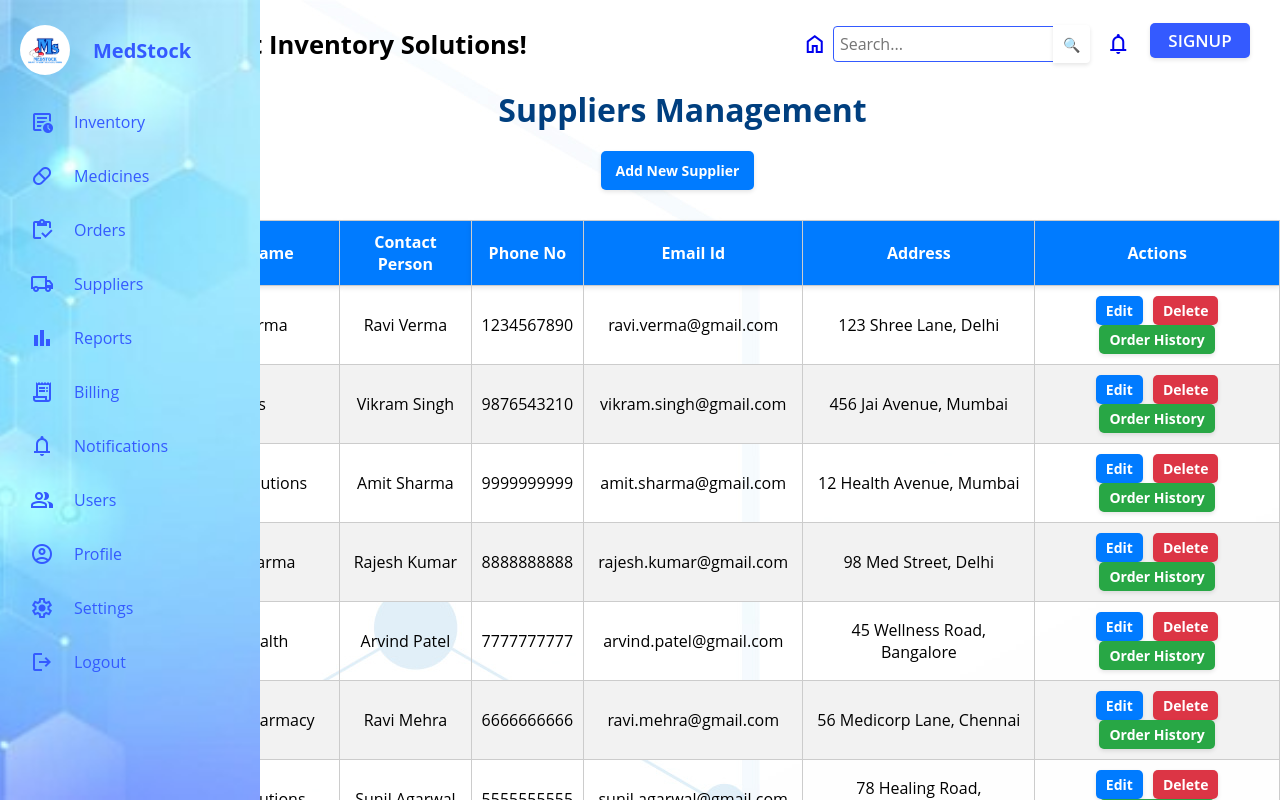
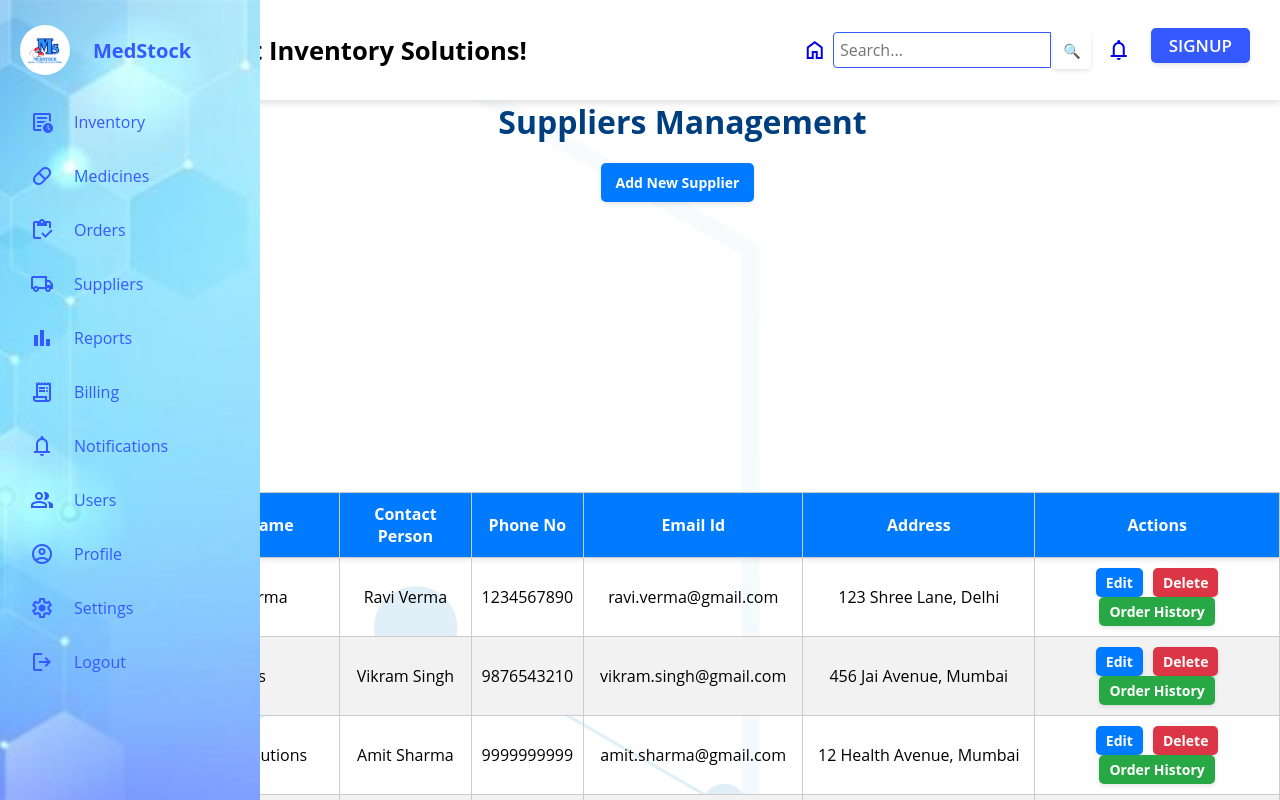
Before and after one commit to dnm10/New-MedStock, a React (Create React App) app in the folder medstock-app/: page /Supplier in a window 1280 px wide. Shown: the top 800 px of the page. Built offline with nearby package versions, Linux system fonts and the light colour scheme.

Commit message:
modifications in css

```diff
--- a/medstock-app/src/App.js
+++ b/medstock-app/src/App.js
@@ -2,7 +2,7 @@ import React from 'react';
 import Header from './Components/Header';
 import Notifications from "./Components/Notifications";
 import FormPopup from './Components/FormPopup';
-import SideBar from './Components/Sidebar';
+import Sidebar from './Components/Sidebar';
 import Home from './Components/Home';
 import Inventory from './Components/Inventory';
 import Billing from './Components/Billing';
@@ -33,7 +33,7 @@ function App() {
       </Routes>
 
       <FormPopup />
-      <SideBar />
+      <Sidebar />
       </Router>
     </div>
   );
--- a/medstock-app/src/Components/Header.css
+++ b/medstock-app/src/Components/Header.css
@@ -1,4 +1,4 @@
-.header{
+.header {
   position: sticky;
   top: 0;
   left: 0;
@@ -11,10 +11,16 @@
 }
 
 .navbar {
+  position: sticky; /* Explicitly make the navbar sticky */
+  top: 0; /* Aligns the sticky position to the top */
   display: flex;
   justify-content: space-between;
   align-items: center;
-  padding: 0 20px;
+  padding: 10px 20px; /* Adjust padding for better spacing */
+  background-color: #ffffff; /* Inherit background for better visibility */
+  box-shadow: rgba(0, 0, 0, 0.1) 0px 4px 6px; /* Adds a soft shadow to the navbar */
+  z-index: 5; /* Ensures the navbar is above other content */
+  height: 100px;
 }
 
 .navbar-brand {
@@ -61,17 +67,17 @@
 
 .search-container button {
   padding: 7px 10px;
-  margin-left: -2px;
+  margin-left: 2px;
   background-color: #ffffff;
   color: #fff;
-  border-color: #345aff;
+
   border-radius: 0 4px 4px 0;
   cursor: pointer;
   height: 38.5px;
 }
 
 .search-container button:hover {
-  background-color: #4ba1fc;
+  background-color: #ffffff;
 }
 
 #signup-btn {
@@ -83,7 +89,7 @@
   font-size: 17px;
   font-weight: 600;
   padding: 6px 18px;
-  margin-bottom: 30px;
+  margin-bottom: 10px;
   border-radius: 5px;
   cursor: pointer;
   transition: 0.15s ease;
--- a/medstock-app/src/Components/Header.js
+++ b/medstock-app/src/Components/Header.js
@@ -23,7 +23,9 @@ function Header() {
         <span className="material-symbols-outlined">notifications</span>
       </Link>
 
+      <Link to="/Signup">
       <button className="btn btn-outline-primary" id="signup-btn">SIGNUP</button>
+      </Link>
     </div>
     </nav>
   </header>
--- a/medstock-app/src/Components/Inventory.module.css
+++ b/medstock-app/src/Components/Inventory.module.css
@@ -178,6 +178,7 @@ table td button {
     margin-top: 5px;
     height: 550px;
     margin-top: 100px;
+
   }
 
   label {
--- a/medstock-app/src/Components/Sidebar.js
+++ b/medstock-app/src/Components/Sidebar.js
@@ -1,6 +1,6 @@
 import React, {useState} from 'react';
 import '../App.css';
-import './SideBar.css';
+import './Sidebar.css';
 import mslogo from '../Assets/mslogo.png';
 import { Link } from 'react-router-dom';
 
--- a/medstock-app/src/Components/Supplier.css
+++ b/medstock-app/src/Components/Supplier.css
@@ -115,6 +115,7 @@ button {
   display: flex;
   flex-direction: column;
   gap: 15px; /* Spacing Between Fields */
+  overflow-y: scroll; /* Enable scrolling */
 }
 
 /* Form Labels */
@@ -179,3 +180,56 @@ button {
 .modal-content .modal-actions button.cancel-btn:hover {
   background-color: #e0e0e0; /* Darker Gray */
 }
+
+
+.supplierStats {
+  display: flex; /* Aligns items in a row */
+  gap: 15px; /* Space between the cards */
+  margin-bottom: 20px; /* Space below the card row */
+  justify-content: center; /* Centers the cards horizontally */
+
+}
+
+.supplierCard {
+  border-radius: 8px;
+  padding: 20px 15px;
+  padding-top: 35px;
+  box-shadow: 0 4px 6px rgba(0, 0, 0, 0.1); /* Subtle shadow */
+  text-align: center;
+  width: 250px;
+  height: 130px;
+  color: white; /* Ensures text is visible on colored backgrounds */
+  transition: transform 0.3s ease-in-out, box-shadow 0.3s ease-in-out; /* Smooth animation */
+}
+
+
+
+/* Styling for card metrics */
+.supplierCard p {
+  font-size: 1.8rem;
+  font-weight: bold;
+  margin: 0;
+}
+
+/* Background colors for cards */
+.supplierCard:nth-child(1) {
+  background: linear-gradient(135deg, #4CAF50, #8BC34A); /* Green tones */
+}
+
+.supplierCard:nth-child(2) {
+  background: linear-gradient(135deg, #2196F3, #64B5F6); /* Blue tones */
+}
+
+.supplierCard:nth-child(3) {
+  background: linear-gradient(135deg, #FF5722, #FF8A65); /* Orange tones */
+}
+
+.supplierCard:nth-child(4) {
+  background: linear-gradient(135deg, #FFC107, #FFD54F); /* Yellow tones */
+}
+
+/* Hover effect */
+.supplierCard:hover {
+  transform: translateY(-8px); /* Lift the card */
+  box-shadow: 0 8px 15px rgba(0, 0, 0, 0.2); /* Darker shadow */
+}
--- a/medstock-app/src/Components/Supplier.js
+++ b/medstock-app/src/Components/Supplier.js
@@ -76,6 +76,19 @@ const Supplier = () => {
         <button onClick={handleAddSupplier} className="add-supplier-btn">Add New Supplier</button>
       </header>
 
+      {/* Supplier Metrics Cards */}
+      <div className="supplierCards">
+        <div className="supplierCard">
+          <h3>Total Suppliers</h3>
+          <p>{suppliers.length}</p>
+        </div>
+        <div className="supplierCard">
+          <h3>Active Suppliers</h3>
+          <p>{suppliers.length}</p> {/* Replace with actual active count if available */}
+        </div>
+
+      </div>
+
       <table className="suppliers-table">
         <thead>
           <tr>
@@ -97,11 +110,11 @@ const Supplier = () => {
               <td>{supplier.phone}</td>
               <td>{supplier.email}</td>
               <td>{supplier.address}</td>
-                        <td>
-            <button className="edit-btn" onClick={() => handleEditSupplier(supplier)}>Edit</button>
-            <button className="delete-btn" onClick={() => handleDeleteSupplier(supplier.id)}>Delete</button>
-            <button className="order-history-btn" onClick={() => handleOrderHistory(supplier)}>Order History</button>
-            </td>
+              <td>
+                <button className="edit-btn" onClick={() => handleEditSupplier(supplier)}>Edit</button>
+                <button className="delete-btn" onClick={() => handleDeleteSupplier(supplier.id)}>Delete</button>
+                <button className="order-history-btn" onClick={() => handleOrderHistory(supplier)}>Order History</button>
+              </td>
             </tr>
           ))}
         </tbody>
--- a/medstock-app/src/Components/Users.css
+++ b/medstock-app/src/Components/Users.css
@@ -117,21 +117,42 @@
   }
 
   /* Form */
-  .modal-content form {
-    display: flex;
-    flex-direction: column;
-    height: 650px;
-  }
+
+
+.modal-content form {
+  display: flex;
+  flex-direction: column;
+  max-height: 90vh; /* Limit the form height to 90% of the viewport height */
+  overflow-y: scroll; /* Enable scrolling */
+  padding: 20px; /* Optional: Add padding for better spacing */
+  box-sizing: border-box; /* Ensure padding is included in height calculation */
+}
+
+/* Hide the scrollbar for Webkit browsers (Chrome, Safari, Edge) */
+.modal-content form::-webkit-scrollbar {
+  display: none;
+}
+
+/* Hide the scrollbar for Firefox */
+.modal-content form {
+  scrollbar-width: none; /* Firefox-specific */
+}
+
+/* Ensure scrolling is functional */
+.modal-content form:focus {
+  outline: none;
+}
+
 
   .modal-content label {
-    margin-top: 5px;
+    margin-top: 1px;
     margin-bottom: none;
     font-weight: bold;
     color: #003f7f;
   }
 
   .modal-content input, .modal-content select {
-    margin-top: 5px;
+    margin-top: 1px;
     padding: 8px;
     border: 1px solid #ccc;
     border-radius: 5px;
```
Lines whose indentation alone changed are shown as unchanged.
